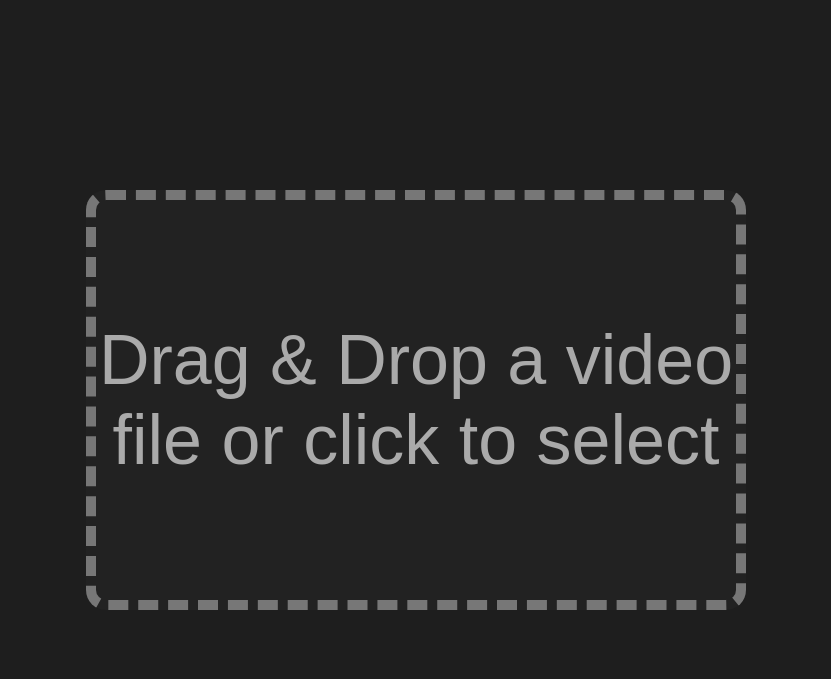
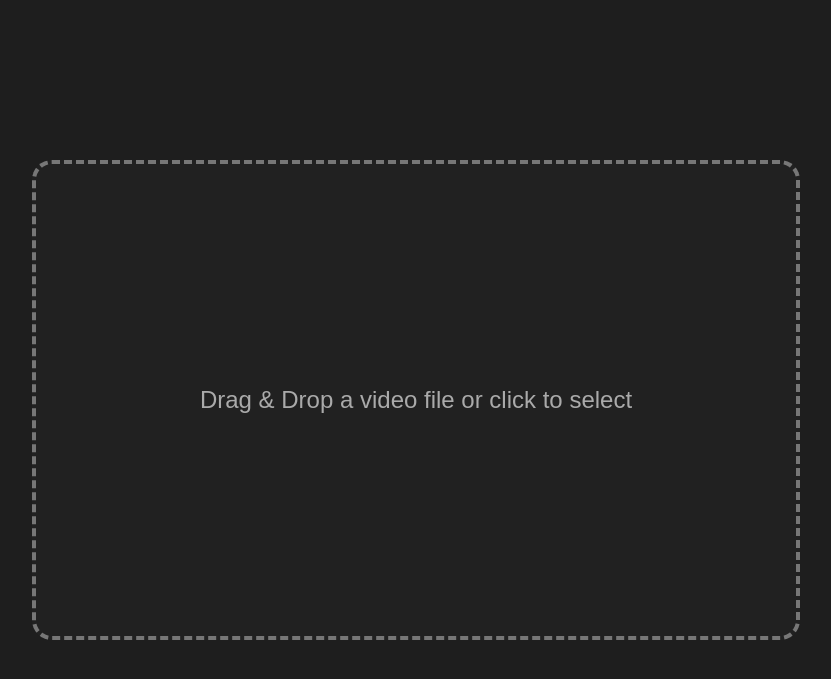
Before and after one commit to OrenShalmy/VidPlot, a Flask app: page / in a window 1280 px wide. Shown: the top 679 px of the page, without its empty margins (224-1055 px from the left). Run offline with Flask 3, Linux system fonts and the light colour scheme; some libraries are stand-ins or nearby versions.

Commit message:
edited size values, changed upload logic

```diff
--- a/static/css/style.css
+++ b/static/css/style.css
@@ -63,70 +63,23 @@ div.toggles label {
   background-color: #333;
 }
 
-#dropArea {
-  position: fixed;
-  top: 50%;
-  left: 50%;
-  height: 50%;
-  width: 50%;
-  transform: translate(-50%, -50%);
-  align-items: center;
-  border: 10px dashed #777;
-  border-radius: 20px;
-  cursor: pointer;
-  color: #aaa;
-  background-color: #222;
-  transition: 0.3s;
-  justify-content: center;
-  display: flex;
-  justify-content: center;
-  align-items: center;
-}
-
-#dropArea p {
-  font-size: 70px;
-  text-align: center;
-  padding: auto;
-}
-
-#dropArea.highlight {
-  border-color: #4CAF50;
-  background-color: #333;
-}
-
-#uploadProgress {
-    width: 80%;
-    height: 20px;
-    background-color: #333;
-    border-radius: 10px;
-    overflow: hidden;
-    margin: 10px auto;
-    display: none;
-}
-
-#uploadProgress .progress-bar {
-    width: 0%;
-    height: 100%;
-    background-color: #4CAF50;
-    transition: width 0.3s ease-in-out;
-}
-
-
 #videoContainer {
   position: relative;
   display: flex;
   width: 90%;
-  margin: 0 auto;
+  margin: 20px auto;
   gap: 20px;
   align-items: stretch;
+  min-height: 400px; /* Ensure container has height even when empty */
+  display: none; /* Hide initially */
 }
 
 #videoPlayer {
   flex: 7;
   max-width: 720px;
-  display: none; /* Hide the video player completely until a file is uploaded */
   height: auto;
   min-height: 400px;
+  display: block; /* Always show the video container */
 }
 
 #overlayText {
@@ -139,8 +92,62 @@ div.toggles label {
   font-size: 20px;
   text-align: left;
   overflow-y: auto;
-  display: none; /* Hide initially, just like videoPlayer */
+  display: none;
 }
+
+#dropArea {
+  position: fixed;
+  top: 50%;
+  left: 50%;
+  transform: translate(-50%, -50%);
+  width: 60%;
+  max-width: 800px;
+  height: 60vh;
+  display: flex;
+  flex-direction: column;
+  justify-content: center;
+  align-items: center;
+  border: 4px dashed #777;
+  border-radius: 20px;
+  background-color: rgba(34, 34, 34, 0.95);
+  color: #aaa;
+  cursor: pointer;
+  transition: all 0.3s ease;
+  z-index: 1000;
+  padding: 20px;
+  box-sizing: border-box;
+}
+
+#dropArea p {
+  font-size: 24px;
+  text-align: center;
+  margin: 0;
+  padding: 20px;
+}
+
+#dropArea.highlight {
+  border-color: #4CAF50;
+  background-color: rgba(51, 51, 51, 0.95);
+  transform: translate(-50%, -50%) scale(1.02);
+}
+
+#uploadProgress {
+  width: 80%;
+  height: 6px;
+  background-color: #333;
+  border-radius: 3px;
+  overflow: hidden;
+  margin: 20px auto;
+  display: none;
+}
+
+#uploadProgress .progress-bar {
+  width: 0%;
+  height: 100%;
+  background-color: #4CAF50;
+  transition: width 0.3s ease-in-out;
+}
+
 
 @media (max-width: 768px) {
   #videoContainer {
--- a/static/js/plotly.js
+++ b/static/js/plotly.js
@@ -60,7 +60,7 @@
                       type: 'bar',
                       name: 'I-Frames',
                       marker: { color: '#0161ff' },
-                      hovertemplate: "Timestamp: %{x:.4f} s<br>Size: %{y:.2f} Mb/s<br>Type: I"
+                      hovertemplate: "Timestamp: %{x:.4f} s<br>Size: %{y:.2f} Mb<br>Type: I"
                   },
                   {
                       x: pFrames.map(f => parseFloat(f.best_effort_timestamp_time)),
@@ -68,7 +68,7 @@
                       type: 'bar',
                       name: 'P-Frames',
                       marker: { color: '#70a6ff' },
-                      hovertemplate: "Timestamp: %{x:.4f} s<br>Size: %{y:.2f} Mb/s<br>Type: P"
+                      hovertemplate: "Timestamp: %{x:.4f} s<br>Size: %{y:.2f} Mb<br>Type: P"
                   },
                   {
                       x: bFrames.map(f => parseFloat(f.best_effort_timestamp_time)),
@@ -76,7 +76,7 @@
                       type: 'bar',
                       name: 'B-Frames',
                       marker: { color: '#ffffff' },
-                      hovertemplate: "Timestamp: %{x:.4f} s<br>Size: %{y:.2f} Mb/s<br>Type: B"
+                      hovertemplate: "Timestamp: %{x:.4f} s<br>Size: %{y:.2f} Mb<br>Type: B"
                   }
               ];
           } else {
--- a/static/js/upload.js
+++ b/static/js/upload.js
@@ -49,30 +49,18 @@ document.addEventListener("DOMContentLoaded", function () {
         const formData = new FormData();
         formData.append("video", file);
 
-        // Show progress bar
-        progressContainer.style.display = 'block';
-        progressBar.style.width = '0%';
-
-        const xhr = new XMLHttpRequest();
-        xhr.open('POST', '/upload', true);
-
-        xhr.upload.onprogress = (event) => {
-            if (event.lengthComputable) {
-                const percentCompleted = Math.round((event.loaded * 100) / event.total);
-                progressBar.style.width = percentCompleted + '%';
-            }
-        };
-
-        xhr.onload = function() {
-            if (xhr.status === 200) {
-                const result = JSON.parse(xhr.responseText);
-                if (result.error) {
-                    alert("Upload error: " + result.error);
-                } else {
-                    // Hide progress bar
-                    progressContainer.style.display = 'none';
-
-                    dropArea.style.display = "none";
+        fetch("/upload", {
+            method: "POST",
+            body: formData,
+        })
+        .then(response => response.json())
+        .then(result => {
+            if (result.error) {
+                alert("Upload error: " + result.error);
+            } else {
+                // Hide dropArea and show video container
+                dropArea.style.display = "none";
+                document.getElementById("videoContainer").style.display = "flex";
                 videoPlayer.style.display = "block";
                 overlayText.style.display = "block";
 
@@ -93,16 +81,9 @@ document.addEventListener("DOMContentLoaded", function () {
                         setupPlotlyChart(jsonData);
                     })
                     .catch(err => console.error("Error fetching JSON:", err));
-                }
             }
-        };
+        })
+        .catch(err => console.error("Upload error:", err));
+    }
 
-        xhr.onerror = function() {
-            console.error("Upload error:", xhr.statusText);
-            // Hide progress bar on error
-            progressContainer.style.display = 'none';
-        };
-
-        xhr.send(formData);
-    }
 });
```
